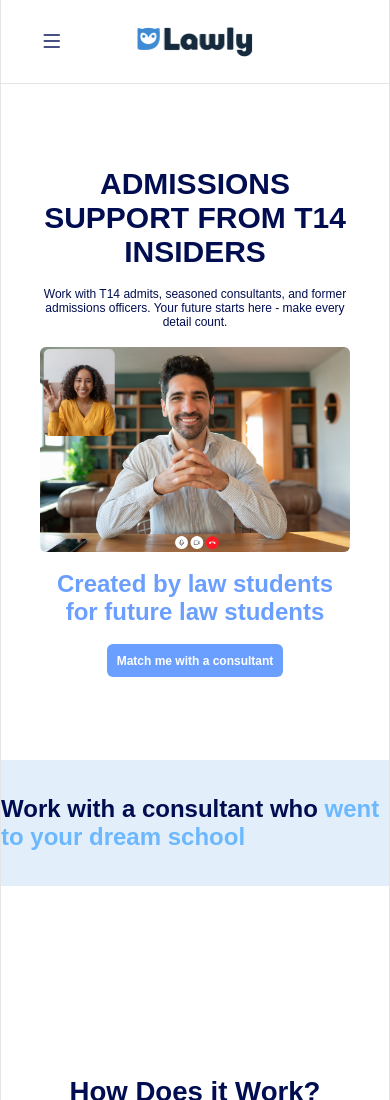
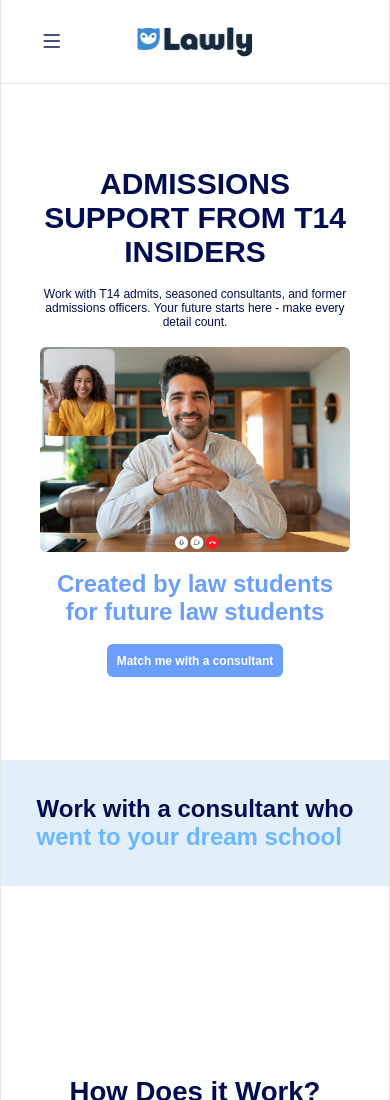
Before and after one commit to DunjaKolarski/site-lawly, a React (Vite) app: page / in a window 390 px wide. Shown: the top 1100 px of the page. Built offline with nearby package versions, Linux system fonts and the light colour scheme.

Commit message:
style: add mobile responsive styles for home work with

```diff
--- a/src/components/home/HomeWorkWith.css
+++ b/src/components/home/HomeWorkWith.css
@@ -15,3 +15,9 @@
 .home-work-with > h3 > span {
   color: #6bb8ff;
 }
+
+@media (max-width: 767px) {
+  .home-work-with > h3 > span {
+    display: block;
+  }
+}
```
